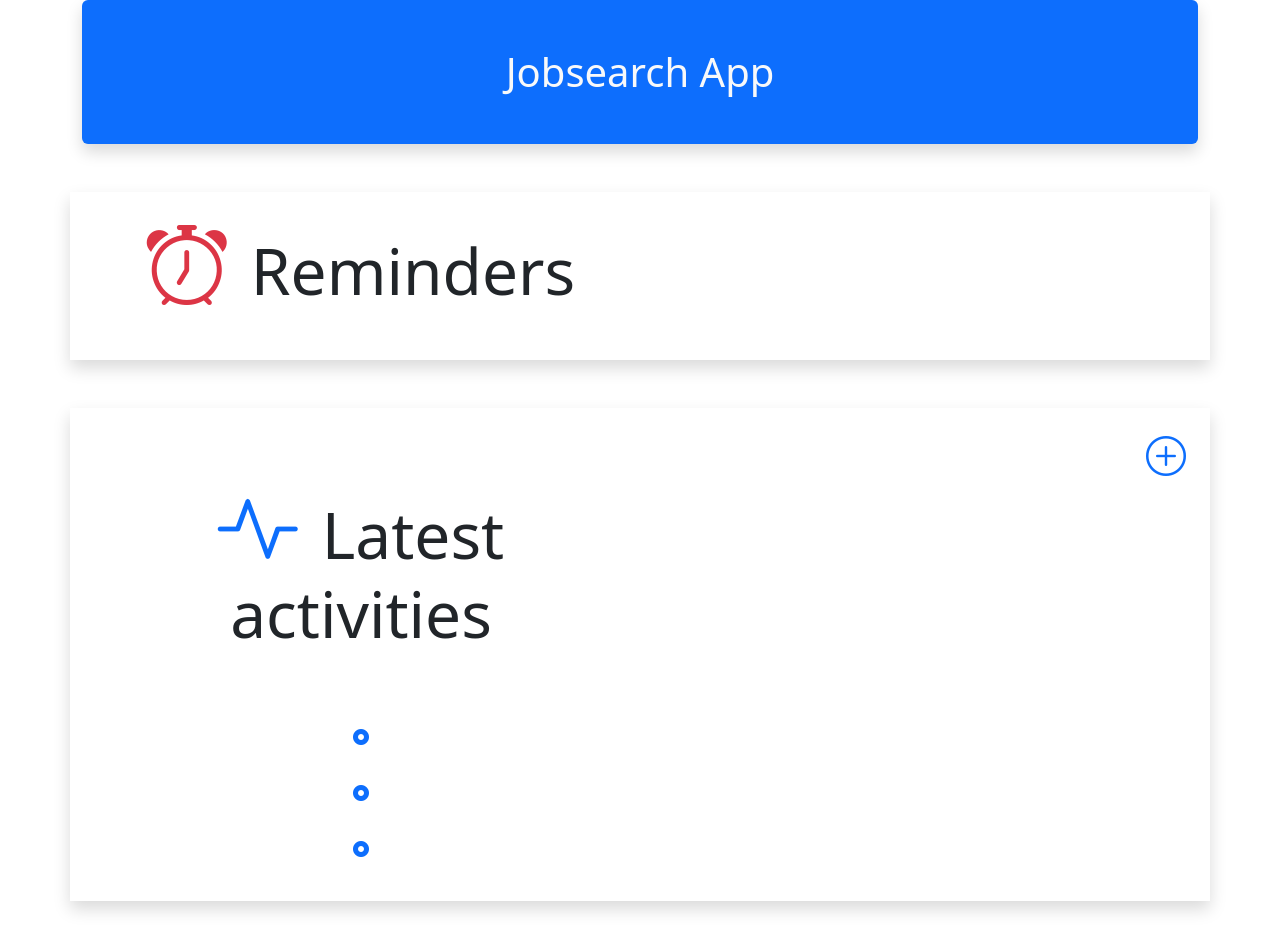
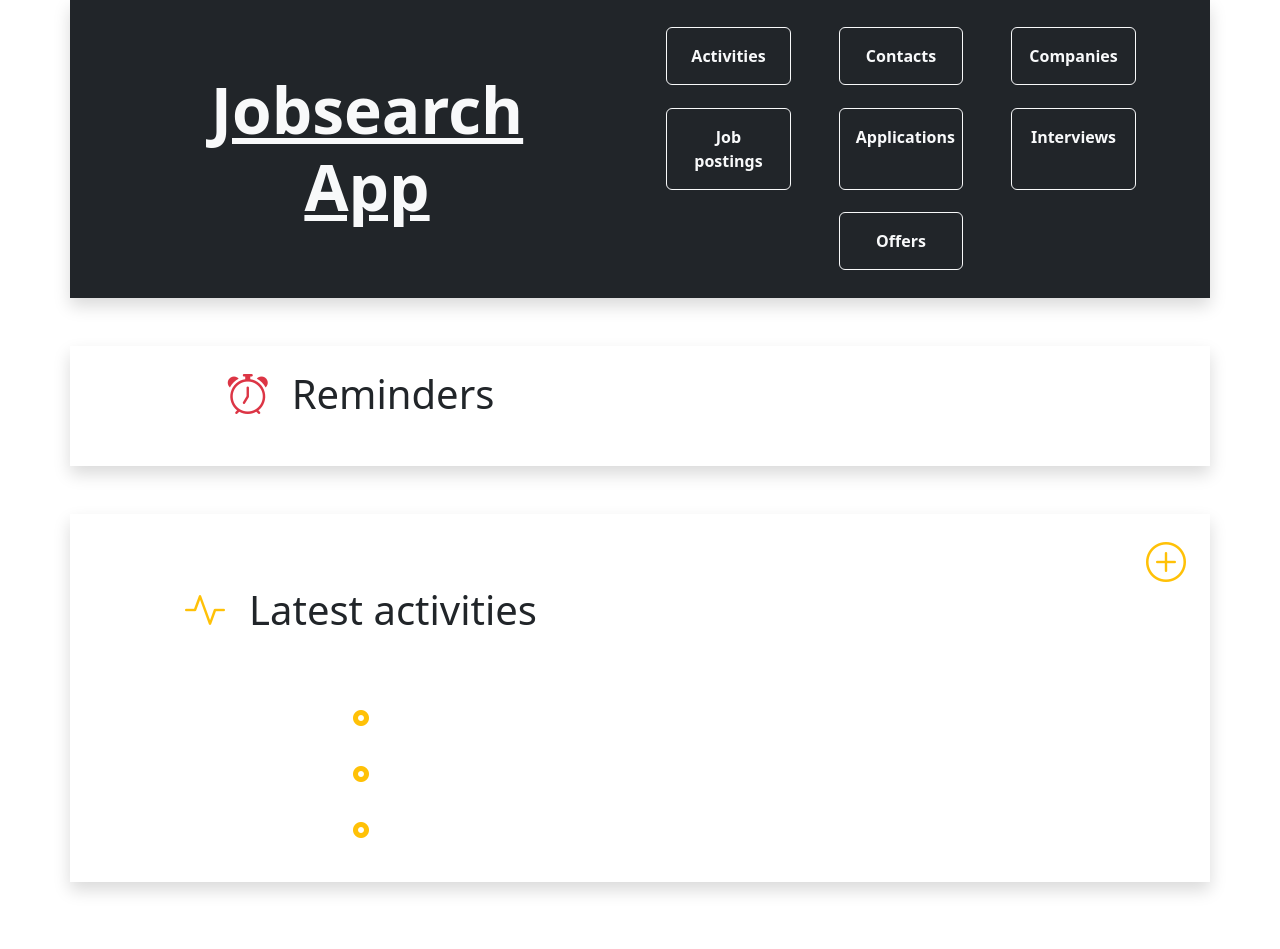
Before and after one commit to neptunhiker/home, a Django app: page /jobsearch/ in a window 1280 px wide. Shown: the part 120-1069 px from the top of the page. After the commit the page ends 1014 px from the top, so only its background shows below. Run offline with Django 4.2, Linux system fonts and the light colour scheme; the visitor is signed in with stand-in values (Sample User, id 1); data that the repository does not hold is empty; parts of the project's set-up code (start-up, migrations or seed data) failed here and were passed over; some libraries are stand-ins or nearby versions.

Commit message:
New design for the jobsearch home page

```diff
--- a/jobsearch/templates/jobsearch/home.html
+++ b/jobsearch/templates/jobsearch/home.html
@@ -5,23 +5,42 @@
 
 {% block content %}
 <section>
-  <div class="container">
-    <h1 class="mb-5 bg-primary p-5 text-light text-center rounded shadow">Jobsearch App</h1>
+  <div class="container bg-dark text-light shadow">
+    <div class="row p-4">
+      <div class="col-6 align-items-center d-flex justify-content-center rounded">
+        <div class="display-3 p-5 text-center fw-bold text-decoration-underline">Jobsearch App</div>
+      </div>
+      <div class="col-6 row gap-3 justify-content-center align-items-center">
+        <div class="row justify-content-center gap-5">
+          <a href="#" class="col-3 p-3 btn btn-outline-light fw-bold bg-outline-dark">Activities</a>
+          <a href="#" class="col-3 p-3 btn btn-outline-light fw-bold bg-outline-dark">Contacts</a>
+          <a href="#" class="col-3 p-3 btn btn-outline-light fw-bold bg-outline-dark">Companies</a>
+        </div>
+        <div class="row justify-content-center gap-5">
+          <a href="#" class="col-3 p-3 btn btn-outline-light fw-bold bg-outline-dark">Job postings</a>
+          <a href="#" class="col-3 p-3 btn btn-outline-light fw-bold bg-outline-dark">Applications</a>
+          <a href="#" class="col-3 p-3 btn btn-outline-light fw-bold bg-outline-dark">Interviews</a>
+        </div>
+        <div class="row justify-content-center gap-5">
+          <a href="#" class="col-3 p-3 btn btn-outline-light fw-bold bg-outline-dark">Offers</a>
+        </div>
+      </div>
+    </div>
   </div>
 </section>
 
 <section class="my-5">
   <div class="container shadow p-4">
     <div class="row">
-      <div class="col text-center flex-column align-items-center d-none d-md-flex">
-        <h1 class="mb-4 display-3"><i class="bi-alarm display-1 text-danger me-4"></i>Reminders</h1>
+      <div class="col flex-column align-items-center justify-content-center d-none d-md-flex">
+        <h1 class="mb-4"><i class="bi-alarm text-danger me-4"></i>Reminders</h1>
       </div>
       <div class="col">
-        {% for activity in activities %}
+        {% for activity in activities|slice:":5" %}
           {% if activity.reminder_date and not activity.reminder_completed %}
             <div class="card my-3 shadow">
-              <div class="card-header position-relative">
-                <div class="text-muted">
+              <div class="card-header bg-danger-subtle text-dark">
+                <div class="">
                   {{ activity.reminder_date|date:"d F Y" }}
                 </div>
               </div>
@@ -29,7 +48,7 @@
                 <p class="fw-bold">{{ activity.headline  }}</p>
                 <p><span class="text-decoration-underline">Next steps:</span> {{ activity.next_steps }}</p>
                 <div class="text-end">
-                  <a class="btn btn-outline-primary btn-sm text-end" href="{{ activity.get_absolute_url }}">Click for more</a>
+                  <a class="btn btn-outline-danger btn-sm text-end" href="{{ activity.get_absolute_url }}">Click for more</a>
                 </div>
               </div>
             </div>
@@ -43,25 +62,25 @@
 
 <section>
   <div class="container shadow my-5 p-4">
-    <div class="text-end"><a href="{% url 'activity_new' %}"><i class="bi-plus-circle text-primary h1"></i></a></div>
+    <div class="text-end"><a href="{% url 'activity_new' %}"><i class="bi-plus-circle text-warning h1"></i></a></div>
     <div class="row">
-      <div class="col text-center flex-column align-items-center d-none d-md-flex">
-        <h1 class="mb-4 display-3"><i class="bi-activity display-1 text-primary me-4"></i>Latest activities</h1>
-        <div class="mt-5 mb-3"><i class="bi-record-circle-fill text-primary"></i></div>
-        <div class="my-3"><i class="bi-record-circle-fill text-primary"></i></div>
-        <div class="my-3"><i class="bi-record-circle-fill text-primary"></i></div>
+      <div class="col text-center flex-column align-items-center justify-content-center d-none d-md-flex">
+        <h1 class="mb-4"><i class="bi-activity text-warning me-4"></i>Latest activities</h1>
+        <div class="mt-5 mb-3"><i class="bi-record-circle-fill text-warning"></i></div>
+        <div class="my-3"><i class="bi-record-circle-fill text-warning"></i></div>
+        <div class="my-3"><i class="bi-record-circle-fill text-warning"></i></div>
       </div>
       <div class="col">
 
         <div class="d-md-none h1"><i class="bi-activity text-primary"></i> Latest activities</div>
         {% for activity in activities %}
         <div class="card my-3 shadow">
-          <div class="card-header text-muted">{{ activity.date|date:"d F Y" }}</div>
+          <div class="card-header text-muted bg-warning-subtle">{{ activity.date|date:"d F Y" }}</div>
           <div class="card-body">
             <p class="fw-bold">{{ activity.headline }}</p>
             <p>{{ activity.description }}</p>
             <div class="text-end">
-              <a class="btn btn-outline-primary btn-sm text-end" href="{{ activity.get_absolute_url }}">Click for more</a>
+              <a class="btn btn-outline-warning btn-sm text-end" href="{{ activity.get_absolute_url }}">Click for more</a>
             </div>
           </div>
         </div>
```
